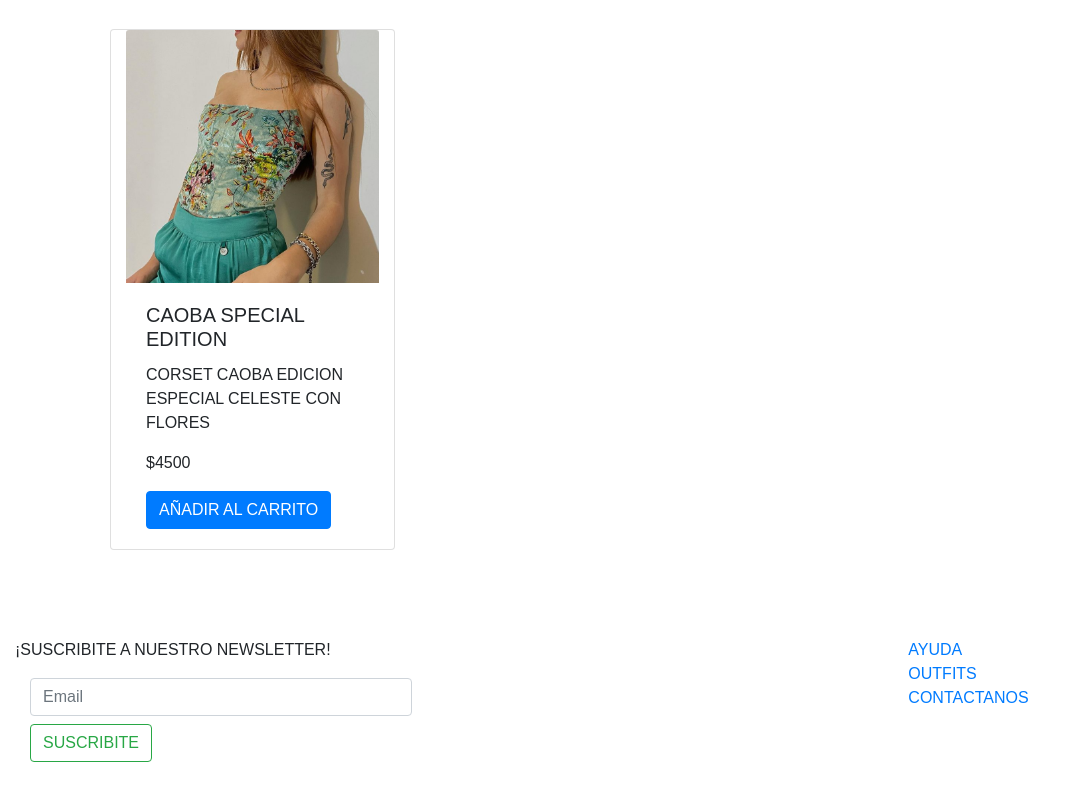
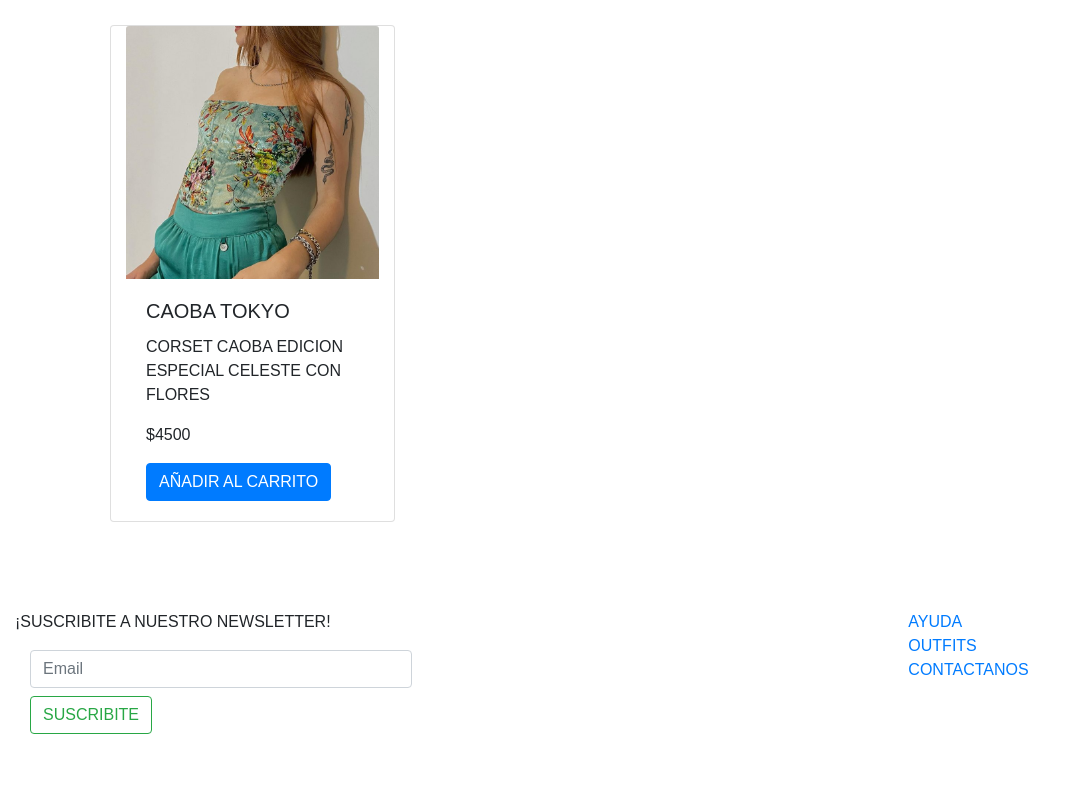
Before and after one commit to lorenzotomasfernandez/CAOBA, a plain HTML site: page paginas/productos.html in a window 1280 px wide. Shown: the part 1801-2601 px from the top of the page, without its empty margins (0-1075 px from the left). Drawn offline with nearby package versions, Linux system fonts and the light colour scheme.

Commit message:
Primera entrega

```diff
--- a/paginas/productos.html
+++ b/paginas/productos.html
@@ -142,7 +142,7 @@
                           <div class="card img-producto col-md-3" style="width: 18rem;">
                               <img src="../imagenes/caoba-edicionespecial.png" class="card-img-top" alt="...">
                               <div class="card-body">
-                                  <h5 class="card-title">CAOBA SPECIAL EDITION</h5>
+                                  <h5 class="card-title">CAOBA TOKYO</h5>
                                   <p class="card-text">CORSET CAOBA EDICION ESPECIAL CELESTE CON FLORES</p>
                                   <P>$4500</P>
                                   <a href="#" class="btn btn-primary">AÑADIR AL CARRITO</a>
```
Also changed, not shown: paginas/carrito.html (+1 -1 lines), imagenes/caoba-negrobrillo.png, imagenes/caoba-rosa.png, imagenes/caoba-verde1.png, imagenes/caoba-white.png, imagenes/caoba-white1.png.
